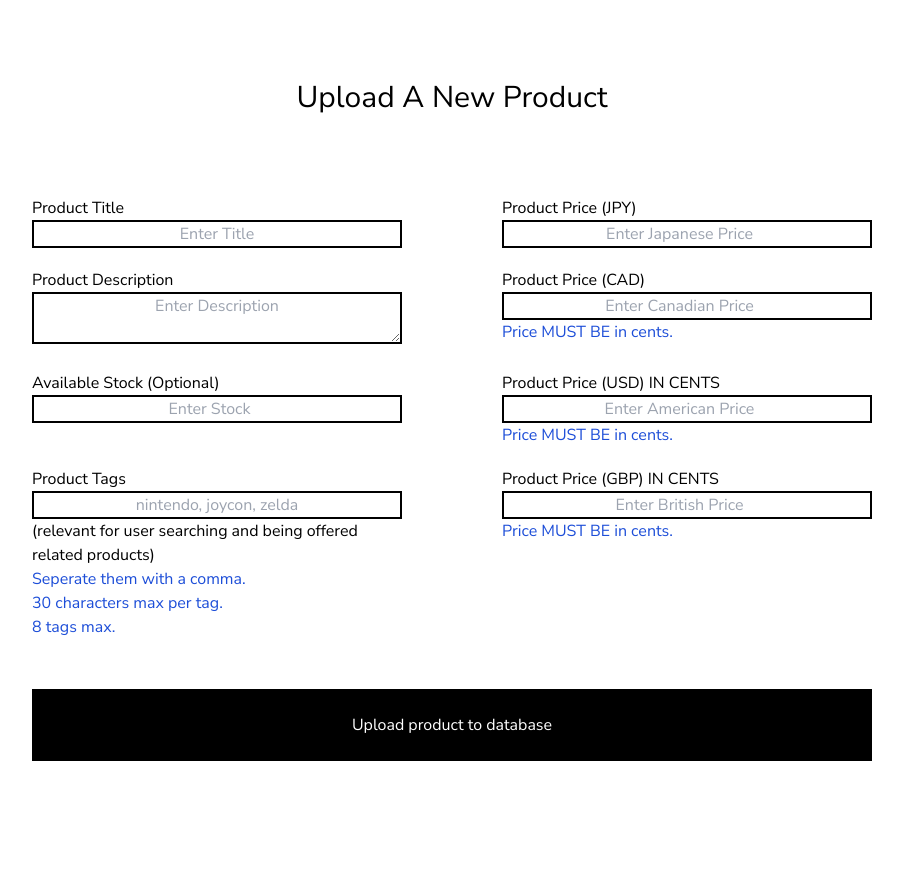
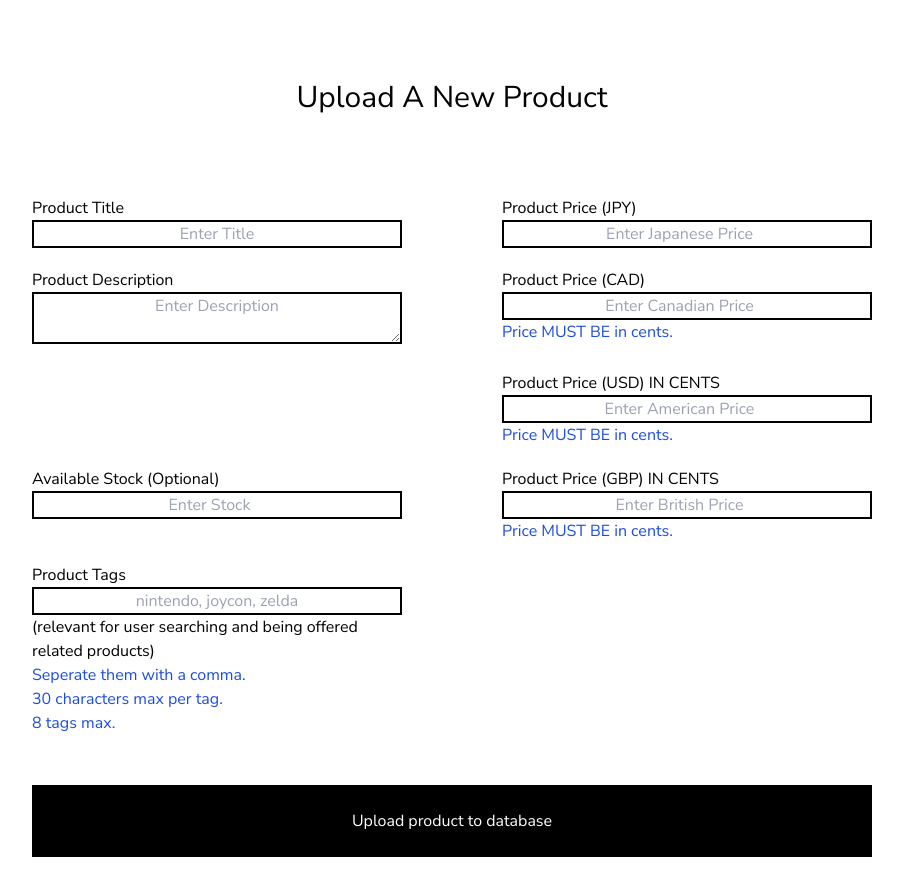
Before and after one commit to ekorber/japan-delivered-site, a Next.js app: page /upload-product in a window 1280 px wide. Shown: the whole page, without its empty margins (188-1091 px from the left). Before the commit the page ends 800 px from the top, so only its background shows below. Built offline with nearby package versions, Linux system fonts and the light colour scheme.

Commit message:
Add image upload layout css

```diff
--- a/src/styles/productUploadForm.module.css
+++ b/src/styles/productUploadForm.module.css
@@ -5,11 +5,12 @@
     justify-content: center;
     grid-template-columns: 200px 1fr 60px 1fr 200px;
     grid-template-areas:
-        '. title . priceJPY .'
-        '. description . priceCAD .'
-        '. stock . priceUSD .'
-        '. tags . priceGBP .'
-        '. submitButton submitButton submitButton .';
+        '.  title            .               priceJPY       .'
+        '.  description      .               priceCAD       .'
+        '.  images           .               priceUSD       .'
+        '.  stock            .               priceGBP       .'
+        '.  tags             .               .              .'
+        '.  submitButton     submitButton    submitButton   .';
 }
 
 .title {
@@ -18,6 +19,10 @@
 
 .description {
     grid-area: description;
+}
+
+.images {
+    grid-area: images
 }
 
 .tags {
```
